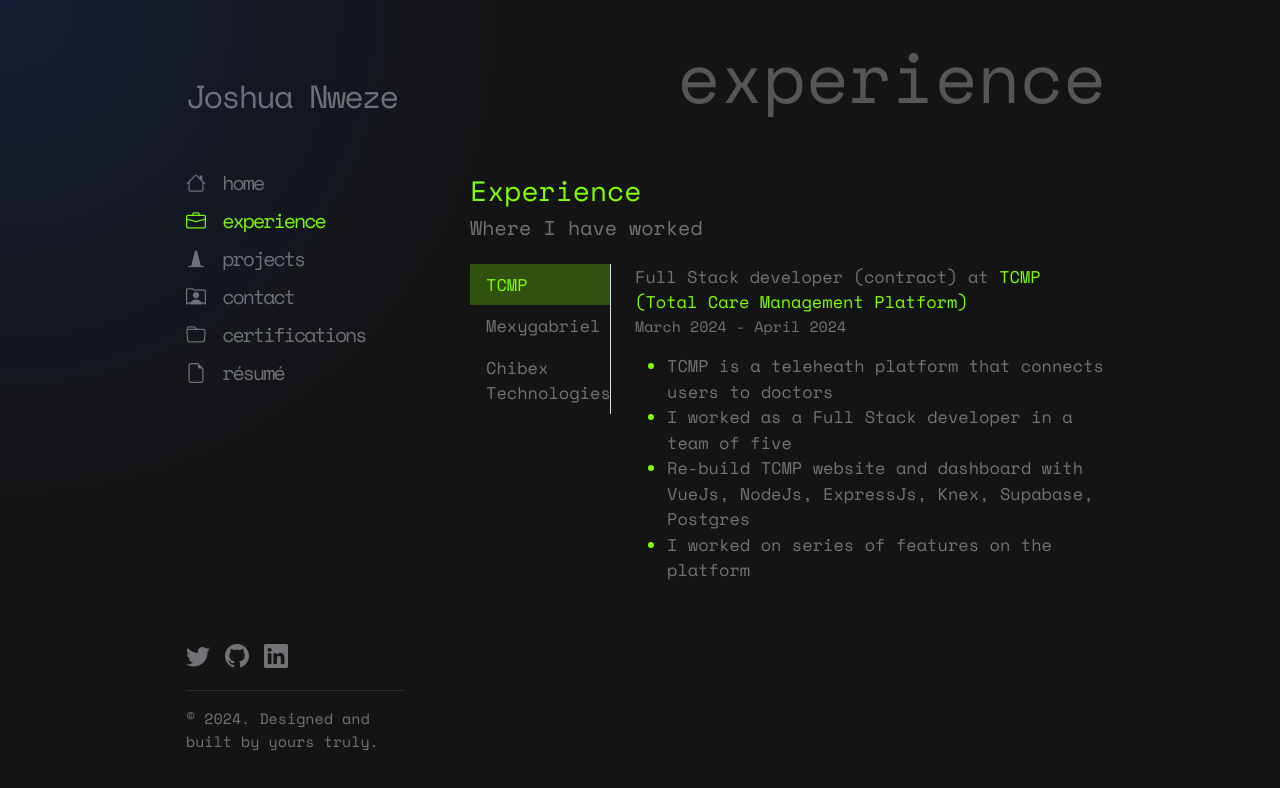
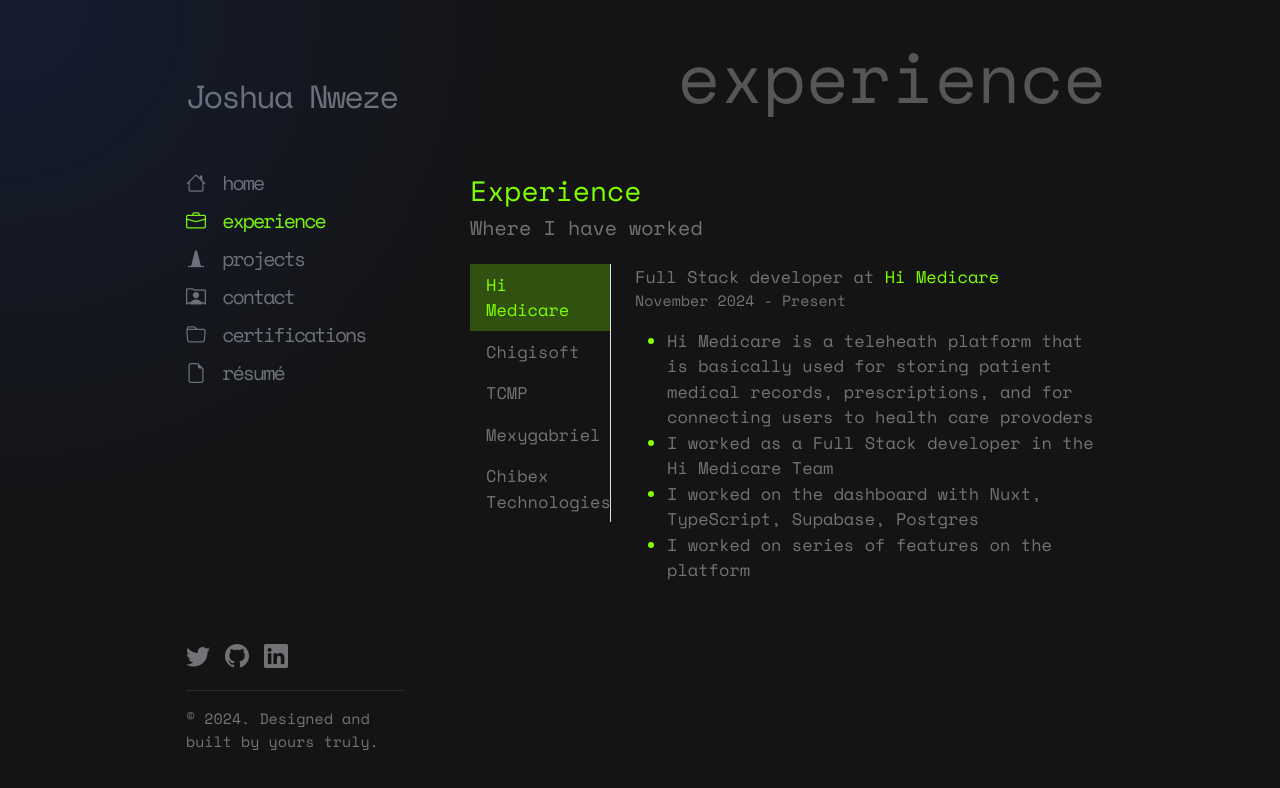
Before and after one commit to Joshua-Nweze/myPortfolio, a Vue app: page /experience in a window 1280 px wide. Shown: the top 788 px of the page. Built offline with nearby package versions, Linux system fonts and the light colour scheme.

Commit message:
update work experience

```diff
--- a/src/components/Work.vue
+++ b/src/components/Work.vue
@@ -6,16 +6,41 @@
     <div class="row justify-content-center text-start mt-3">
       <div class="col-md-3 col-sm-12">
           <div class="nav outer" id="nav-tab" name="tablist">
-            <span class="nav-link active border-end" id="nav-job1-tab" data-bs-toggle="tab" data-bs-target="#nav-job1" type="button" name="tab" aria-controls="nav-job1" aria-selected="true">TCMP</span>
-              <span class="nav-link border-end" id="nav-job2-tab" data-bs-toggle="tab" data-bs-target="#nav-job2" type="button" name="tab" aria-controls="nav-job2" aria-selected="true">Mexygabriel</span>
-              <span class="nav-link border-end" id="nav-job3-tab" data-bs-toggle="tab" data-bs-target="#nav-job3" type="button" name="tab" aria-controls="nav-job3" aria-selected="false">Chibex Technologies</span>
+            <span class="nav-link active border-end" id="nav-job5-tab" data-bs-toggle="tab" data-bs-target="#nav-job5" type="button" name="tab" aria-controls="nav-job5" aria-selected="true">Hi Medicare</span>
+            <span class="nav-link border-end" id="nav-job4-tab" data-bs-toggle="tab" data-bs-target="#nav-job4" type="button" name="tab" aria-controls="nav-job4" aria-selected="true">Chigisoft</span>
+            <span class="nav-link border-end" id="nav-job3-tab" data-bs-toggle="tab" data-bs-target="#nav-job3" type="button" name="tab" aria-controls="nav-job3" aria-selected="true">TCMP</span>
+            <span class="nav-link border-end" id="nav-job2-tab" data-bs-toggle="tab" data-bs-target="#nav-job2" type="button" name="tab" aria-controls="nav-job2" aria-selected="true">Mexygabriel</span>
+            <span class="nav-link border-end" id="nav-job1-tab" data-bs-toggle="tab" data-bs-target="#nav-job1" type="button" name="tab" aria-controls="nav-job1" aria-selected="false">Chibex Technologies</span>
           </div>
       </div>
 
       <div class="col-md-9">
           <div class="tab-content" id="nav-tabContent">
-              <!-- job1 -->
-              <div class="tab-pane fade show active" id="nav-job1" name="tabpanel" aria-labelledby="nav-job1-tab" tabindex="0">
+              <!-- job4 -->
+              <div class="tab-pane fade show active" id="nav-job5" name="tabpanel" aria-labelledby="nav-job5-tab" tabindex="0">
+                <div>Full Stack developer at <span class="addChartreuse">Hi Medicare</span></div>
+                  <div class="date">November 2024 - Present</div>
+                  <div class="mt-3">
+                    <ul>
+                      <li>Hi Medicare is a teleheath platform that is basically used for storing patient medical records, prescriptions, and for connecting users to health care provoders</li>
+                      <li>I worked as a Full Stack developer in the Hi Medicare Team</li>
+                      <li>I worked on the dashboard with Nuxt, TypeScript, Supabase, Postgres</li>
+                      <li>I worked on series of features on the platform</li>
+                    </ul>
+                  </div>
+              </div>
+              <!-- job4 -->
+              <div class="tab-pane fade" id="nav-job4" name="tabpanel" aria-labelledby="nav-job4-tab" tabindex="0">
+                <div>Frontend developer (contract) at <span class="addChartreuse">Chigisoft</span></div>
+                  <div class="date">November 2024 - Present</div>
+                  <div class="mt-3">
+                    <ul>
+                      <li>Worked with Backend developers, product designers, and project manageres on series of projects</li>
+                    </ul>
+                  </div>
+              </div>
+              <!-- job3 -->
+              <div class="tab-pane fade show" id="nav-job3" name="tabpanel" aria-labelledby="nav-job3-tab" tabindex="0">
                 <div>Full Stack developer (contract) at <span class="addChartreuse">TCMP (Total Care Management Platform)</span></div>
                   <div class="date">March 2024 - April 2024</div>
                   <div class="mt-3">
@@ -47,8 +72,8 @@
                     </ul>
                   </div>
               </div>
-              <!-- job3 -->
-              <div class="tab-pane fade" id="nav-job3" name="tabpanel" aria-labelledby="nav-job3-tab" tabindex="0">
+              <!-- job1 -->
+              <div class="tab-pane fade" id="nav-job1" name="tabpanel" aria-labelledby="nav-job1-tab" tabindex="0">
                 <div>Intern Junior frontend developer at <span class="addChartreuse">Chibex technologies</span></div>
                   <div class="date">July 2021 - December 2021</div>
 
```
